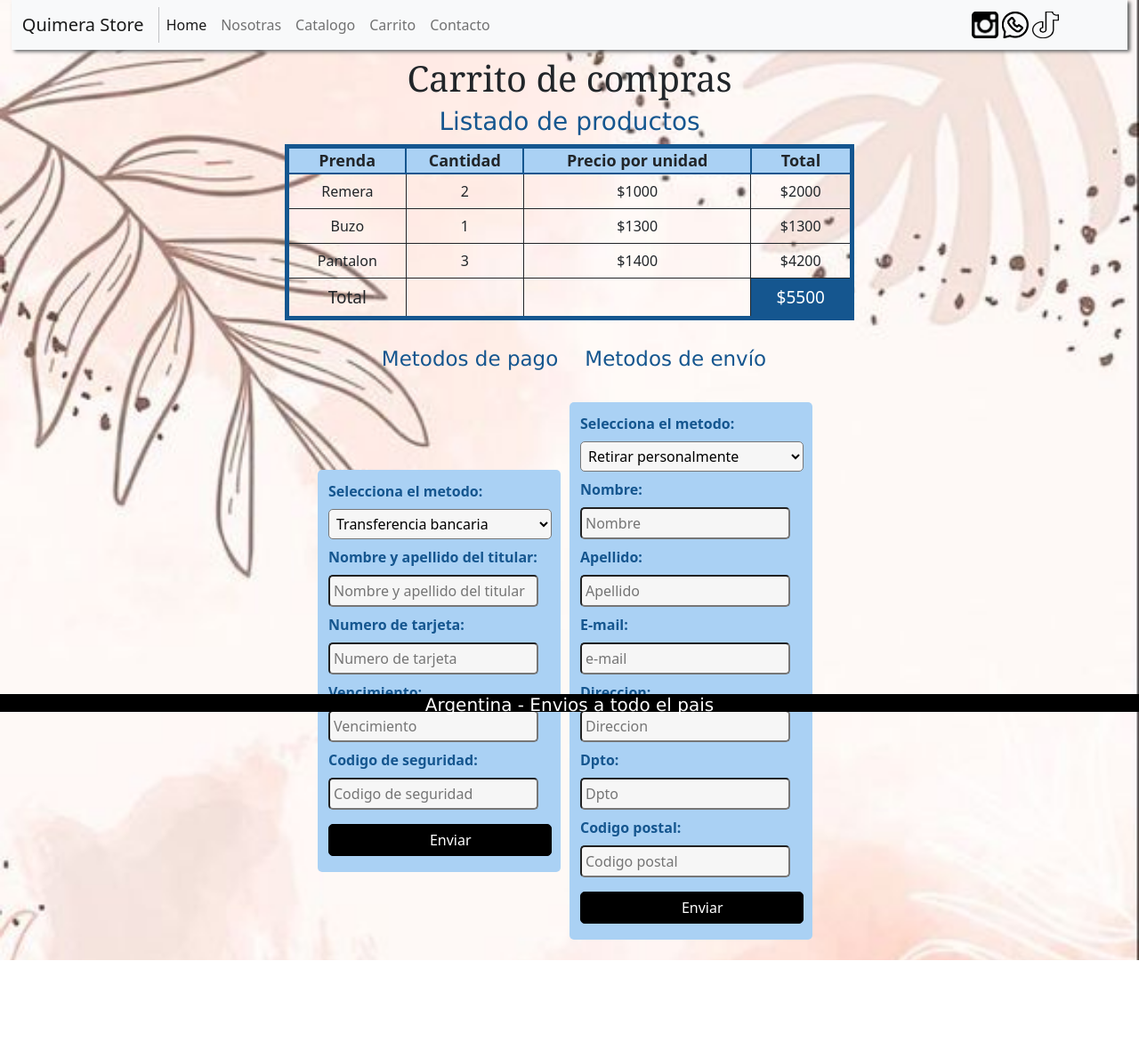
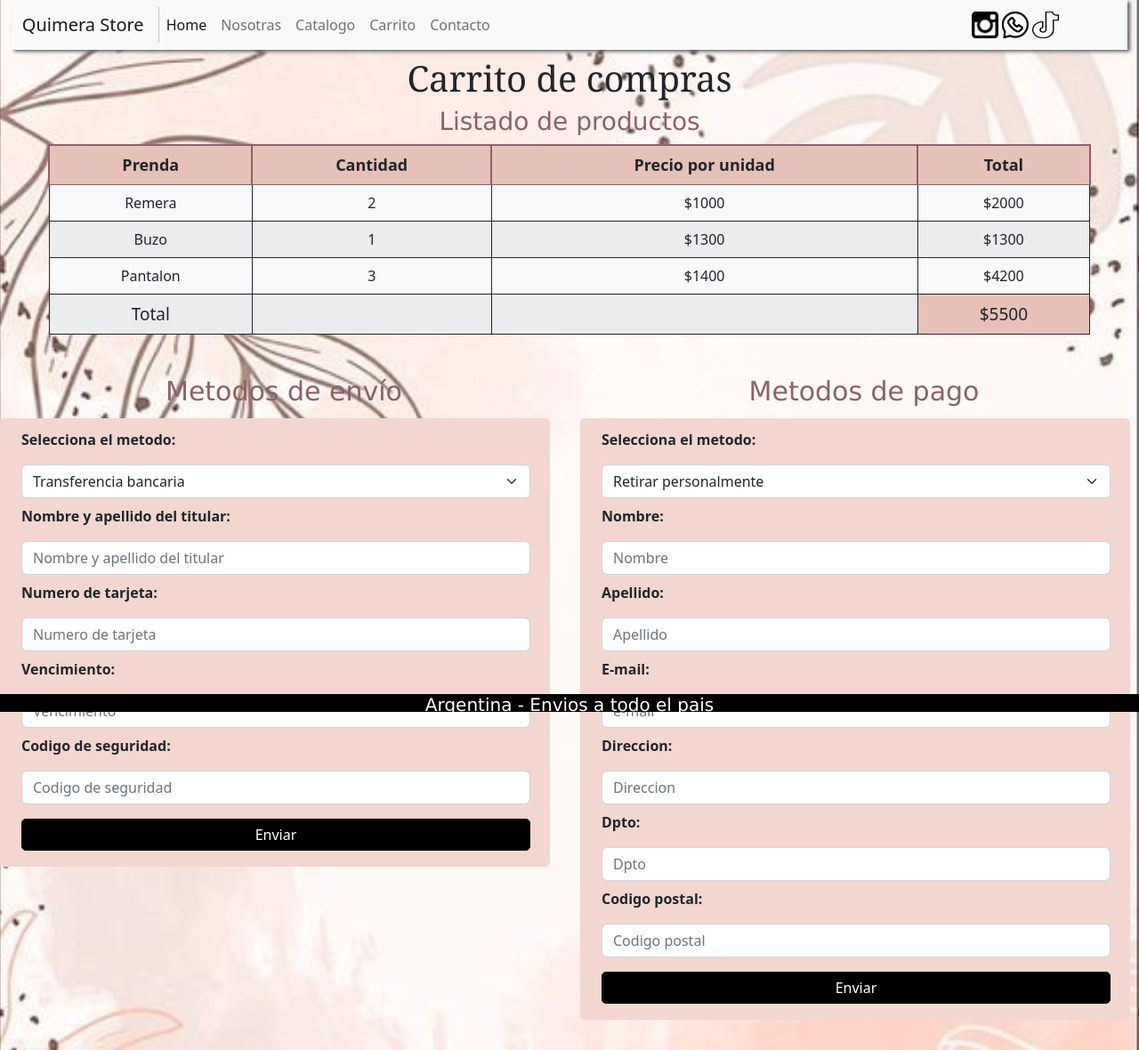
Before and after one commit to Carla-Stramandinoli/Proyecto-coderhouse-CarlaStramandinoli, a plain HTML site: page seccion/carrito.html in a window 1280 px wide. Shown: the whole page at 89% size. Before the commit the page ends 1079 px from the top, so only its background shows below. Drawn offline with nearby package versions, Linux system fonts and the light colour scheme.

Commit message:
Agrego boostrap al carrito, modifico algunos colores.

```diff
--- a/css/style.css
+++ b/css/style.css
@@ -87,7 +87,8 @@ h1 {
 .img-store:hover {
     transition: all .5s ease-in-out;
     -webkit-transition: all .5s ease-in-out;
-    -webkit-transform:scale(1.3);transform:scale(1.3);
+    -webkit-transform: scale(1.3);
+    transform: scale(1.3);
 }
 
 .img-nosotras {
@@ -186,15 +187,12 @@ footer {
     text-align: start;
     padding: 16px;
     border-radius: 10px;
-    background-color: #ccc;
+    background-color: #f3d6d0;
 }
 
 form label {
     font-weight: bold;
-}
-
-.campo {
-    width: 94%;
+    text-align: start;
 }
 
 .campo2 {
@@ -244,9 +242,10 @@ form [type="submit"]:hover {
 .title-table {
     font-family: 'Lucida Sans', 'Lucida Sans Regular', 'Lucida Grande', 'Lucida Sans Unicode', Geneva, Verdana, sans-serif;
     font-size: 20px;
-    color: #15568f;
+    color: #8C6169;
     text-align: center;
 }
+
 .top {
     display: flex;
     flex-direction: row;
@@ -254,21 +253,17 @@ form [type="submit"]:hover {
 }
 
 table {
-    border: solid 5px #15568f;
+    background-color: rgba(var(--bs-light-rgb), var(--bs-bg-opacity));
     width: 50%;
     justify-content: center;
     text-align: center;
 }
 
 th {
-    border: solid 2px #15568f;
+    border: solid 2px #8C6169;
     font-size: 18px;
-    background-color: #aad1f4;
+    background-color: #F2CBC2 !important;
     height: 25px;
-}
-
-tr:hover {
-    background-color: #15568f;
 }
 
 td {
@@ -286,8 +281,8 @@ td {
 .price-total {
     font-size: 19px;
     font-weight: normal;
-    color: white;
-    background-color: #15568f;
+    color: black;
+    background-color: #F2CBC2 !important;
 }
 
 .title-form {
@@ -299,8 +294,8 @@ td {
 .title-pay,
 .title-shipping {
     font-family: 'Lucida Sans', 'Lucida Sans Regular', 'Lucida Grande', 'Lucida Sans Unicode', Geneva, Verdana, sans-serif;
-    font-size: 23px;
-    color: #15568f;
+    font-size: 30px;
+    color: #8C6169;
     margin: 30px 10px 10px 20px;
 }
 
@@ -315,9 +310,13 @@ td {
     margin: 1%;
 }
 
+.button-carrito {
+    padding: 5px 41% !important;
+}
+
 .child {
     margin: 12px 10px 10px 0px;
-    background-color: #aad1f4;
+    background-color: #f3d6d0;
     border-radius: 5px;
     padding: 12px 10px 10px 12px;
 }
@@ -354,6 +353,7 @@ td {
         opacity: 0;
         transform: translateX(-20px);
     }
+
     100% {
         opacity: 1;
         transform: translateX(0);
@@ -378,6 +378,7 @@ td {
         opacity: 0;
         transform: translateX(20px);
     }
+
     100% {
         opacity: 1;
         transform: translateX(0);
--- a/seccion/carrito.html
+++ b/seccion/carrito.html
@@ -66,31 +66,32 @@
     </div>
 
     <section>
-        <div class="top">
-            <table cellpadding="10">
+        <div class="row top">
+            <div class="col-md-11 col-sm-11">
+                <table class="table table-striped" cellpadding="10">
                     <th>Prenda</th>
                     <th>Cantidad</th>
                     <th>Precio por unidad</th>
                     <th>Total</th>
-                <tr>
+                    <tr class="bg-light">
                         <td>Remera</td>
                         <td>2</td>
                         <td>$1000</td>
                         <td>$2000</td>
                     </tr>
-                <tr>
+                    <tr class="bg-light">
                         <td>Buzo</td>
                         <td>1</td>
                         <td>$1300</td>
                         <td>$1300</td>
                     </tr>
-                <tr>
+                    <tr class="bg-light">
                         <td>Pantalon</td>
                         <td>3</td>
                         <td>$1400</td>
                         <td>$4200</td>
                     </tr>
-                <tr>
+                    <tr class="bg-light">
                         <td class="total">Total</td>
                         <td></td>
                         <td></td>
@@ -98,18 +99,22 @@
                     </tr>
                 </table>
             </div>
+        </div>
 
         <div class="title-form">
-            <h3 class="title-pay">Metodos de pago</h3>
+        </div>
+        <div class="row">
+            <div class="col-md-6 col-sm-12">
+                <h3 class="title-shipping text-center">Metodos de envío</h3>
 
-            <h3 class="title-shipping">Metodos de envío</h3>
-        </div>
-        <div class="flex-form">
                 <div class="child">
+                    <div class="container text-center">
+                        <div class="row align-items-start">
+                            <div class="col-md-12 col-sm-12">
                                 <form action="" method="get" enctype="multipart/form-data" class="form-pay">
-                    <label for="metodosDePago">Selecciona el metodo:</label>
+                                    <label for="metodosDePago" class="form-label">Selecciona el metodo:</label>
 
-                    <select name="metodosDePago">
+                                    <select name="metodosDePago" class="form-select">
                                         <option value="transferencia">Transferencia bancaria</option>
                                         <option value="debito">Tarjeta de debito</option>
                                         <option value="credito">Tarjeta de credito</option>
@@ -117,60 +122,77 @@
 
                                     <!-- En caso de seleccionar la opcion transferencia el resto del formulario va a desaparecer.-->
 
-                    <label for="nombreTarjeta">Nombre y apellido del titular:</label>
-                    <input type="text" class="campo" name="nombre" placeholder="Nombre y apellido del titular">
+                                    <label for="nombreTarjeta" class="form-label">Nombre y apellido del titular:</label>
+                                    <input type="text" class="form-control" name="nombre"
+                                        placeholder="Nombre y apellido del titular">
 
-                    <label for="nombreTarjeta">Numero de tarjeta:</label>
-                    <input class="campo" type="number" name="numTarjeta" placeholder="Numero de tarjeta">
+                                    <label for="nombreTarjeta" class="form-label">Numero de tarjeta:</label>
+                                    <input class="form-control" type="number" name="numTarjeta"
+                                        placeholder="Numero de tarjeta">
 
-                    <label for="vencimiento">Vencimiento:</label>
-                    <input class="campo" type="number" name="vencimiento" placeholder="Vencimiento">
+                                    <label for="vencimiento" class="form-label">Vencimiento:</label>
+                                    <input class="form-control" type="number" name="vencimiento"
+                                        placeholder="Vencimiento">
 
-                    <label for="codigo">Codigo de seguridad:</label>
-                    <input class="campo" type="number" name="codigo" placeholder="Codigo de seguridad">
+                                    <label for="codigo" class="form-label">Codigo de seguridad:</label>
+                                    <input class="form-control" type="number" name="codigo"
+                                        placeholder="Codigo de seguridad">
 
-                    <input type="submit" name="enviar" value="Enviar">
+                                    <input class="button-carrito" type="submit" name="enviar" value="Enviar">
 
                                 </form>
                             </div>
+                        </div>
+                    </div>
+                </div>
+            </div>
 
+            <div class="col-md-6 col-sm-12">
+                <h3 class="title-pay text-center">Metodos de pago</h3>
                 <div class="child">
+                    <div class="container text-center">
+                        <div class="row align-items-start">
+                            <div class="col-md-12 col-sm-12">
                                 <form action="" method="get" enctype="multipart/form-data" class="form-shipping">
-                    <label for="metodosDeEnvio">Selecciona el metodo:</label>
+                                    <label for="metodosDeEnvio" class="form-label">Selecciona el metodo:</label>
 
-                    <select name="metodosDeEnvio">
+                                    <select name="metodosDeEnvio" class="form-select">
                                         <option value="retirar">Retirar personalmente</option>
                                         <option value="enviar">Enviar por correo</option>
                                     </select>
                                     <!-- En caso de seleccionar la opcion retirar personalmente
                     el resto del formulario va a desaparecer.-->
 
-                    <label for="nombre">Nombre:</label>
-                    <input class="campo" type="text" name="nombre" placeholder="Nombre">
+                                    <label for="nombre" class="form-label">Nombre:</label>
+                                    <input class="form-control" type="text" name="nombre" placeholder="Nombre">
 
-                    <label for="apellido" class="last-name">Apellido:</label>
-                    <input class="campo" type="text" name="apellido" placeholder="Apellido" class="last-name">
+                                    <label for="apellido" class="form-label">Apellido:</label>
+                                    <input class="form-control" type="text" name="apellido" placeholder="Apellido"
+                                        class="last-name">
 
-                    <label for="email">E-mail:</label>
-                    <input class="campo" t ype="text" name="email" placeholder="e-mail">
+                                    <label for="email" class="form-label">E-mail:</label>
+                                    <input class="form-control" t ype="text" name="email" placeholder="e-mail">
 
-                    <label for="address">Direccion:</label>
-                    <input class="campo" type="text" name="address" placeholder="Direccion">
+                                    <label for="address" class="form-label">Direccion:</label>
+                                    <input class="form-control" type="text" name="address" placeholder="Direccion">
 
-                    <label for="dpto">Dpto:</label>
-                    <input class="campo" type="text" name="dpto" placeholder="Dpto">
+                                    <label for="dpto" class="form-label">Dpto:</label>
+                                    <input class="form-control" type="text" name="dpto" placeholder="Dpto">
 
 
-                    <label for="cp">Codigo postal:</label>
-                    <input class="campo" type="number" name="cp" placeholder="Codigo postal">
+                                    <label for="cp" class="form-label">Codigo postal:</label>
+                                    <input class="form-control" type="number" name="cp" placeholder="Codigo postal">
 
-                    <input type="submit" name="enviar" value="Enviar">
+                                    <input class="button-carrito" type="submit" name="enviar" value="Enviar">
 
                                 </form>
                             </div>
                         </div>
+                    </div>
+                </div>
+            </div>
     </section>
-
+    <br>
     <footer class="footer">
         <h5 class="pie-de-pagina">Argentina - Envios a todo el pais</h5>
     </footer>
```
Lines whose indentation alone changed are shown as unchanged.
